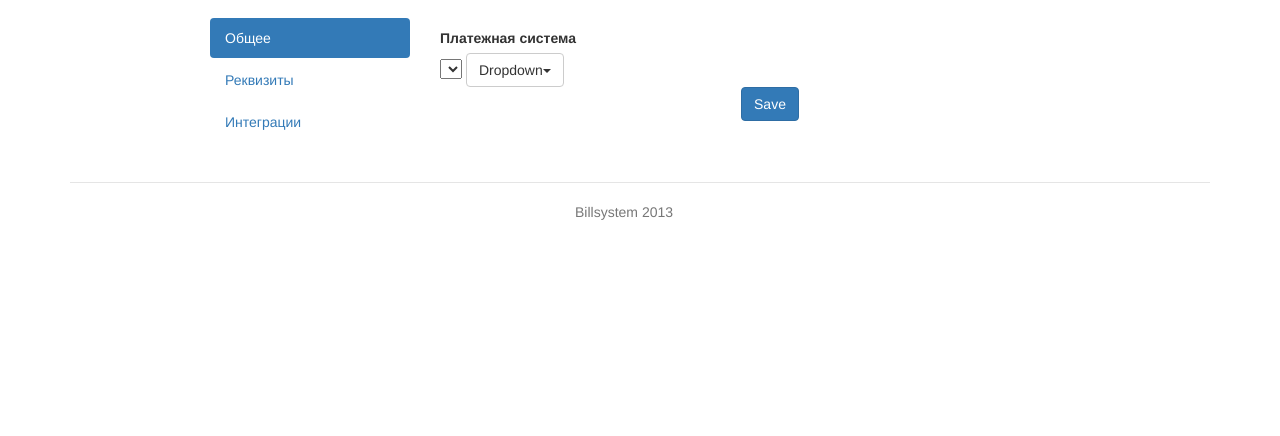
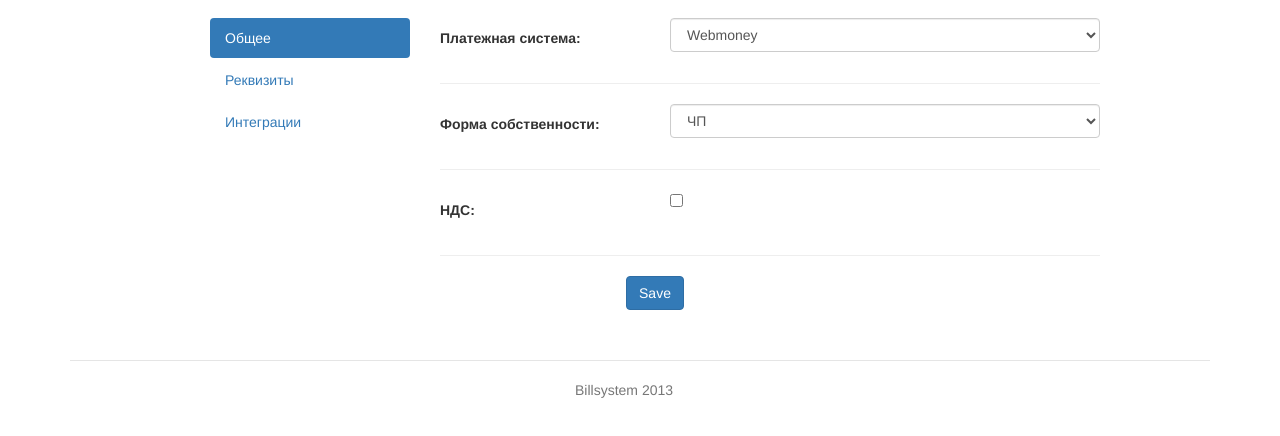
Before and after one commit to orestx/test, a plain HTML site: page profile.html in a window 1280 px wide. Shown: the part 54-490 px from the top of the page. Drawn offline with nearby package versions, Linux system fonts and the light colour scheme.

Commit message:
in progress

```diff
--- a/css/style.css
+++ b/css/style.css
@@ -82,6 +82,18 @@ form p button {
 .login .col-md-8 a {
     margin-bottom: 15px;
 }
+.padding-bottom-20 {
+    padding-bottom: 20px;
+}
+.padding-top-20 {
+    padding-top: 20px;
+}
+.padding-bottom-10 {
+    padding-bottom: 10px;
+}
+.padding-top-10 {
+    padding-top: 10px;
+}
 
 
 
--- a/profile.html
+++ b/profile.html
@@ -3,7 +3,7 @@
 <html xmlns="http://www.w3.org/1999/html" xmlns="http://www.w3.org/1999/html">
 
 <head>
-    <title>Home</title>
+    <title>Profile</title>
     <meta name="viewport" content="width=device-width">
     <meta charset="UTF-8">
     <link rel="stylesheet" href="https://netdna.bootstrapcdn.com/bootstrap/3.0.0/css/bootstrap.min.css">
@@ -42,7 +42,7 @@
 
     <div class="container form">
         <div class="container col-md-10 col-md-offset-1">
-            <div class=" tabbable tabs-left">
+            <!--<div class=" tabbable tabs-left">-->
                 <div class="col-md-3">
                     <ul class="nav nav-pills nav-stacked">
                         <li class="active"><a href="#general" data-toggle="tab">Общее</a></li>
@@ -54,23 +54,34 @@
                     <div class="tab-content">
                         <div class="tab-pane active" id="general">
                                     <form action="#">
-                                        <label class="form" for="">Платежная система</label><select name="" id="">
-                                        <item selected="selected">item1</item>
-                                        <item>item2</item>
-                                        <item>item3</item>
-                                    </select>
+                                        <div class="row padding-bottom-10">
+                                            <div class="col-md-4"><label for="">Платежная система:</label></div>
+                                            <div class="col-md-8">
+                                                <select name="" class="form-control" data-live-search=true>
+                                                <option>Webmoney</option>
+                                                <option>QIWI</option>
+                                                <option>Расчетный счет</option>
+                                                </select></div>
+                                        </div>
+                                        <hr>
+                                        <div class="row padding-bottom-10">
+                                            <div class="col-md-4"><label>Форма собственности:</label></div>
+                                            <div class="col-md-8">
+                                                <select name="" class="form-control" data-live-search=true>
+                                                <option>ЧП</option>
+                                                <option>ООО</option>
+                                                <option>ЗАО</option>
+                                                </select></div>
+                                        </div>
+                                        <hr>
+                                        <div class="row padding-bottom-10">
+                                            <div class="col-md-4"><label>НДС:</label> </div>
+
+                                            <div class="col-md-8"><input type="checkbox"/></div>
+                                        </div>
+                                        <hr>
 
 
-
-
-                                        <div class="btn-group">
-                                            <button class="btn btn-default dropdown-toggle" data-toggle="dropdown"
-                                                    type="button">Dropdown<span class="caret"></span></button>
-                                            <ul class="dropdown-menu">
-                                                <li><a href="#">Dropdown-link</a></li>
-                                                <li><a href="#">Dropdown-link</a></li>
-                                            </ul>
-                                        </div>
                                     </form>
 
 
@@ -83,7 +94,8 @@
                         </div>
                     </div>
                 </div>
-            </div>
+            <!--</div>-->
+            <div class="clearfix"></div>
             <p class="text-center">
                 <button class="btn btn-md btn-primary">Save</button>
             </p>
```
